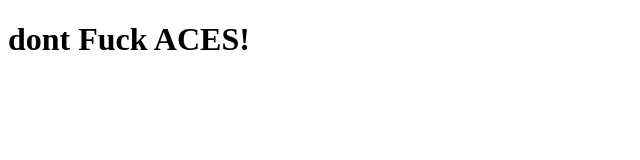
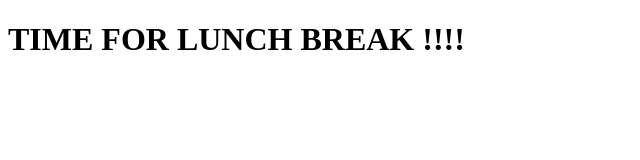
Before and after one commit to MadhurJ20/Gittest, a plain HTML site: page index.html in a window 1280 px wide. Shown: the whole page, without its empty margins (0-640 px from the left). Drawn offline with Linux system fonts and the light colour scheme.

Commit message:
Update index.html

```diff
--- a/index.html
+++ b/index.html
@@ -6,6 +6,6 @@
     <title>Varad</title>
 </head>
 <body>
-    <h1>dont Fuck ACES!</h1>
+    <h1>TIME FOR LUNCH BREAK !!!!</h1>
 </body>
 </html>
```
